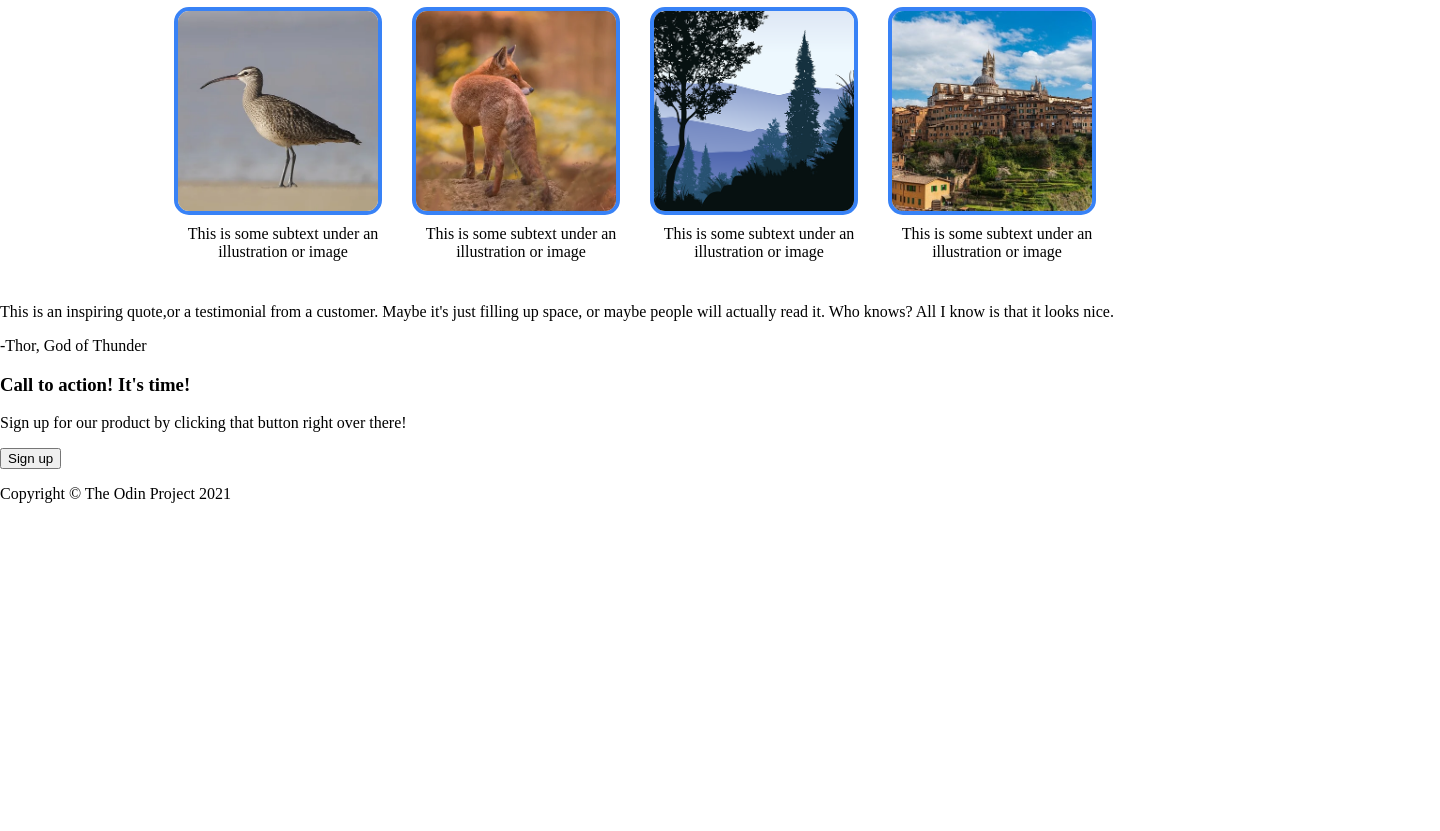
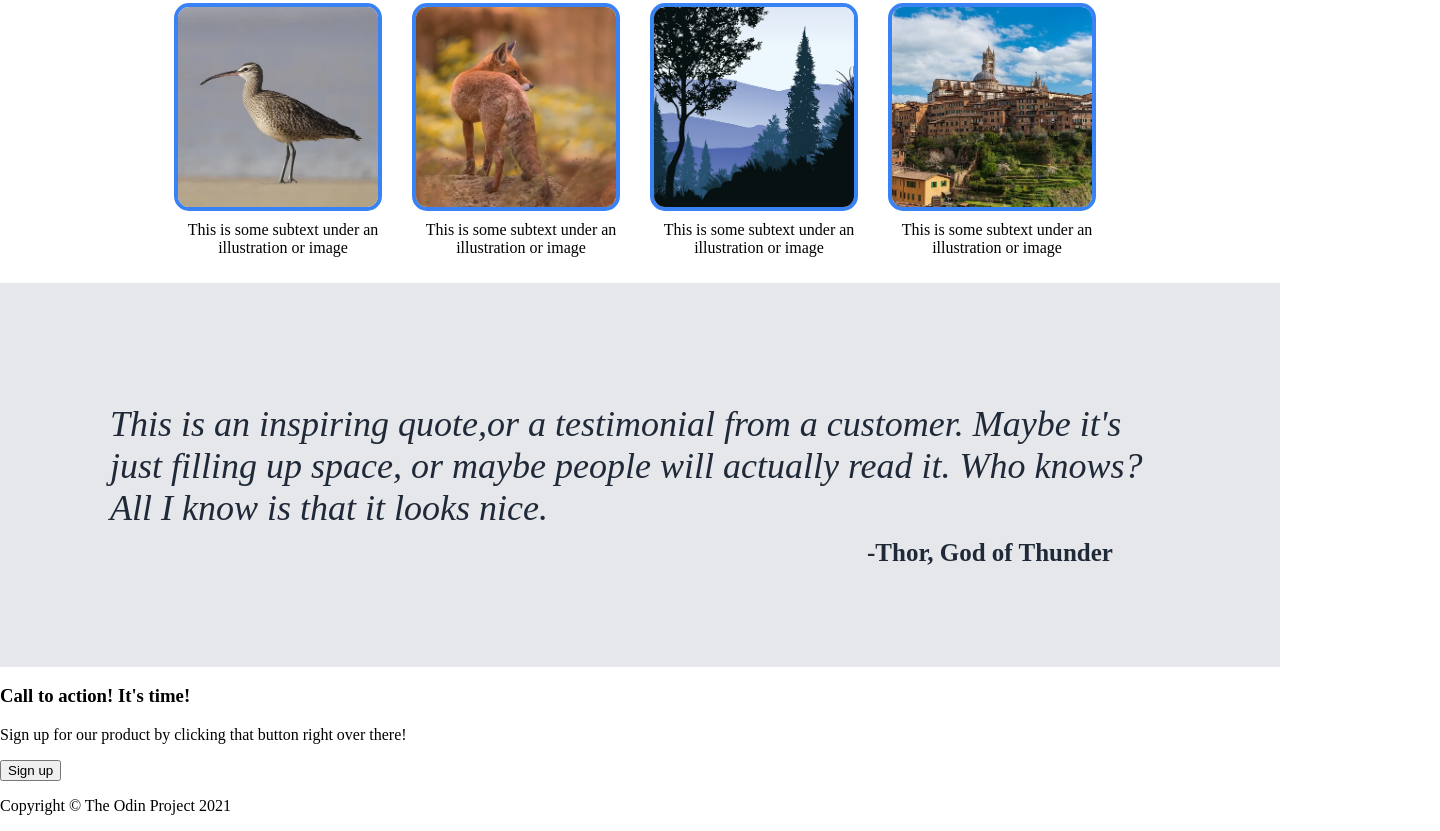
Before and after one commit to nflakes/landing-page, a plain HTML site: page index.html in a window 1280 px wide. Shown: the part 669-1500 px from the top of the page, 1440 px wide, since content can reach past the window. Before the commit the page ends 1188 px from the top, so only its background shows below. Drawn offline with Linux system fonts and the light colour scheme.

Commit message:
added quote content and some fixes

```diff
--- a/index.html
+++ b/index.html
@@ -49,12 +49,12 @@
                     </div>
                 </section>
 
-                <section id="two">
-                    <p>This is an inspiring quote,or a testimonial from a customer. Maybe it's just filling up space, or maybe people will actually read it. Who knows? All I know is that it looks nice.</p>
-                    <p>-Thor, God of Thunder</p>
+                <section class="quote" id="two">
+                    <p class="quote-info">This is an inspiring quote,or a testimonial from a customer. Maybe it's just filling up space, or maybe people will actually read it. Who knows? All I know is that it looks nice.</p>
+                    <p class="quote-author">-Thor, God of Thunder</p>
                 </section>
 
-                <section id="three">
+                <section class="contact" id="three">
                     <h3>Call to action! It's time!</h3>
                     <p>Sign up for our product by clicking that button right over there!</p>
                     <button>Sign up</button>
--- a/style.css
+++ b/style.css
@@ -31,7 +31,6 @@ header {
     flex-direction: column;
     align-items: center;
     padding: 1rem 5rem;
-    width: 100%;
 }
 
 nav {
@@ -66,7 +65,8 @@ nav {
 .topnav a {
     text-decoration: none;
     color: #E5E7EB;
-    padding: 0px 0px 0px 100px;
+    padding: 0px 20px 0px 20px;
+    margin: 0px 20px 0px 20px;
   }
 
 .topnav a:hover {
@@ -160,3 +160,32 @@ h2.title {
   }
 
   /* -----quote-----*/
+
+.quote {
+    display: flex;
+    flex-direction: column;
+    background-color: #E5E7EB;
+    color: #1F2937;
+    justify-content: center;
+    align-items: center;
+    padding: 50px 20px 0px 20px;
+}
+
+.quote-info {
+    display: flex;
+    padding:  0px 20px 0px 20px;
+    margin: 70px;
+    font-size: 36px;
+    font-style: italic;
+    justify-content: center;
+    align-items: center;
+}
+
+.quote-author {
+    padding:  0px 20px 0px 20px;
+    margin: -60px -700px 100px 0px;
+    font-size: 25px;
+    font-weight: bold;
+}
+
+/*-----contact-----*/
```
